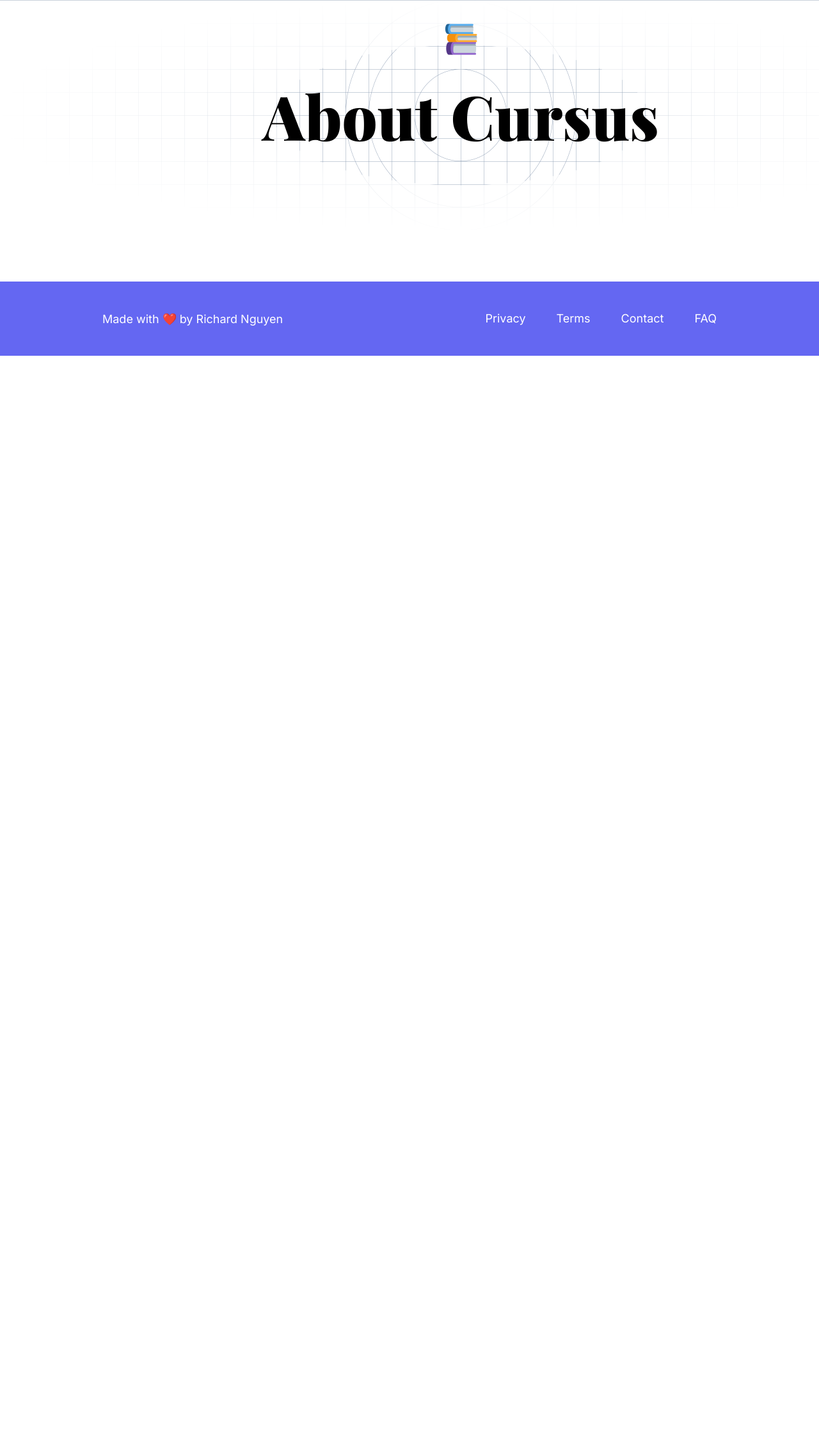
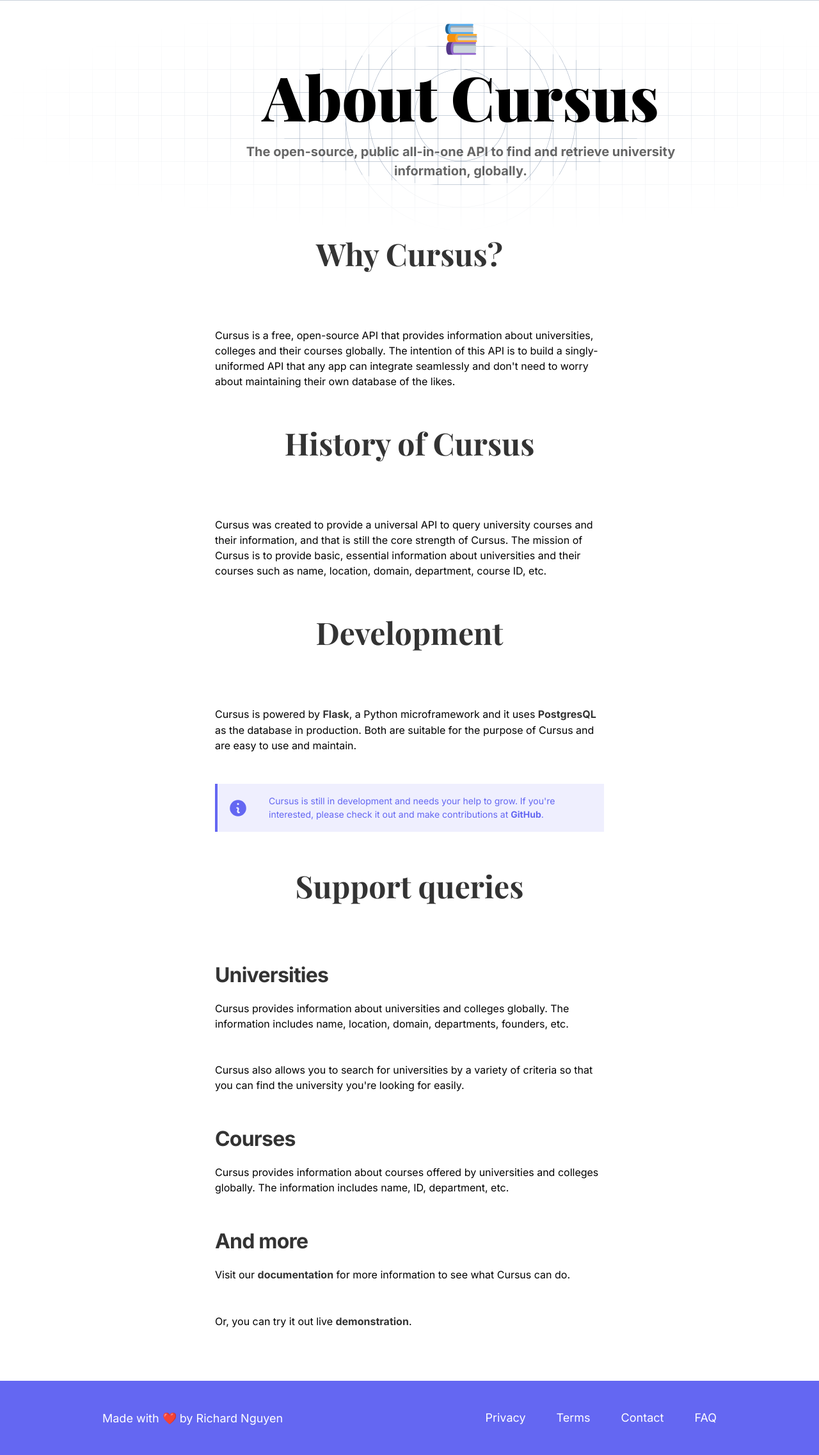
Before and after one commit to richardnguyen99/cursus-v1, a Flask app: page /about in a window 1280 px wide; the page is wider, and only the part inside the window is pictured. Shown: the part 72-2346 px from the top of that part at 64% size. Before the commit the page ends 628 px from the top of that part, so only its background shows below. Run offline with Flask 3, Linux system fonts and the light colour scheme; parts of the project's set-up code (start-up, migrations or seed data) failed here and were passed over; some web fonts are replaced.

Commit message:
feat: finish about page

```diff
--- a/cursus/static/css/_about.css
+++ b/cursus/static/css/_about.css
@@ -1,14 +1,86 @@
 .about__section {
   position: relative;
   z-index: 1;
+  overflow: visible;
+}
+
+.about__section > h1 {
+  font-family: var(--cursus-font-serif);
+  font-size: 3rem;
+  font-weight: var(--cursus-font-bold, 600);
+  color: rgb(var(--cursus-color-black) / 0.8);
+  text-align: center;
+  margin-bottom: var(--cursus-gutter-20, 5rem);
+}
+
+.about__section > h2 {
+  font-size: 2rem;
+  letter-spacing: -0.025em;
+  font-weight: var(--cursus-font-bold, 700);
+  color: rgb(var(--cursus-color-black) / 0.8);
+  margin-bottom: var(--cursus-gutter-4, 1rem);
+}
+
+.about__section > p {
+  line-height: 1.5;
+  margin-bottom: var(--cursus-gutter-12, 3rem);
+}
+
+.about__section a {
+  display: inline-block;
+  font-weight: var(--cursus-font-bold, 600);
+  color: rgb(var(--cursus-color-black) / 0.8);
+  text-decoration: none;
+  border-bottom: 1px solid transparent;
+  transition: all 0.2s ease-in-out;
+}
+
+.about__callout {
   display: flex;
-  overflow: visible;
+  align-items: center;
+  gap: 2rem;
+
+
+  padding: 1rem;
+  background-color: rgb(var(--cursus-color-primary) / 0.1);
+  border-left: 4px solid rgb(var(--cursus-color-primary) / 1);
+  color: rgb(var(--cursus-color-primary) / 1);
+  margin-bottom: var(--cursus-gutter-12, 3rem);
+}
+
+.about__callout > svg {
+  width: 2rem;
+  height: 2rem;
+  color: rgb(var(--cursus-color-primary) / 1);
+
+  flex-shrink: 0;
+}
+
+.about__callout > p {
+  margin: 0;
+  font-size: 0.875rem;
+  color: rgb(var(--cursus-color-primary) / 1);
+}
+
+.about__callout a {
+  color: rgb(var(--cursus-color-primary) / 1);
+}
+
+.about__callout a:hover {
+  color: rgb(var(--cursus-color-primary--hover) / 1);
+  border-bottom: 1px solid rgb(var(--cursus-color-primary--hover) / 1);
+}
+
+.about__section a:hover {
+  color: rgb(var(--cursus-color-primary) / 1);
+  border-bottom: 1px solid rgb(var(--cursus-color-primary) / 1);
 }
 
 .about__banner {
   display: flex;
   align-items: center;
   justify-content: center;
+  flex-direction: column;
 
   position: relative;
   background: url('/static/img/about-grid.png');
@@ -25,7 +97,7 @@
   padding-bottom: var(--cursus-gutter-20, 5rem);
 }
 
-.about__banner-text {
+.about__banner__text {
   position: relative;
   z-index: 1;
   display: flex;
@@ -39,6 +111,18 @@
   font-weight: var(--cursus-font-black, 900);
 }
 
+.about__banner__sub-text {
+  position: relative;
+  z-index: 1;
+  text-align: center;
+
+  max-width: 768px;
+
+  font-size: 20px;
+  font-weight: var(--cursus-font-bold, 600);
+  color: rgb(var(--cursus-color-black) / 0.6);
+}
+
 .about__bg-1 {
   position: absolute;
   left: auto;
--- a/cursus/templates/about.html
+++ b/cursus/templates/about.html
@@ -3,7 +3,76 @@
 <link rel="stylesheet" href="/static/css/_about.css" />
 {% endblock %} {% block main %} {{ super() }}
 <div class="about__banner">
-  <div class="about__banner-text">About Cursus</div>
+  <h1 class="about__banner__text">About Cursus</h1>
+  <h2 class="about__banner__sub-text">
+    The open-source, public all-in-one API to find and retrieve university
+    information, globally.
+  </h2>
 </div>
-<section class=""></section>
+<section class="container about__section">
+  <h1>Why Cursus?</h1>
+  <p>
+    Cursus is a free, open-source API that provides information about
+    universities, colleges and their courses globally. The intention of this API
+    is to build a singly-uniformed API that any app can integrate seamlessly and
+    don't need to worry about maintaining their own database of the likes.
+  </p>
+  <h1>History of Cursus</h1>
+  <p>
+    Cursus was created to provide a universal API to query university courses
+    and their information, and that is still the core strength of Cursus. The
+    mission of Cursus is to provide basic, essential information about
+    universities and their courses such as name, location, domain, department,
+    course ID, etc.
+  </p>
+  <h1>Development</h1>
+  <p>
+    Cursus is powered by <a href="https://flask.palletsprojects.com/">Flask</a>,
+    a Python microframework and it uses
+    <a href="https://www.postgresql.org/">PostgresQL</a> as the database in
+    production. Both are suitable for the purpose of Cursus and are easy to use
+    and maintain.
+  </p>
+  <div class="about__callout">
+    <svg
+      xmlns="http://www.w3.org/2000/svg"
+      viewBox="0 0 20 20"
+      fill="currentColor"
+      aria-hidden="true"
+    >
+      <path
+        fill-rule="evenodd"
+        d="M18 10a8 8 0 11-16 0 8 8 0 0116 0zm-7-4a1 1 0 11-2 0 1 1 0 012 0zM9 9a.75.75 0 000 1.5h.253a.25.25 0 01.244.304l-.459 2.066A1.75 1.75 0 0010.747 15H11a.75.75 0 000-1.5h-.253a.25.25 0 01-.244-.304l.459-2.066A1.75 1.75 0 009.253 9H9z"
+        clip-rule="evenodd"
+      ></path>
+    </svg>
+    <p>
+      Cursus is still in development and needs your help to grow. If you&apos;re
+      interested, please check it out and make contributions at
+      <a href="https://github.com/richardnguyen99/cursus">GitHub</a>.
+    </p>
+  </div>
+  <h1>Support queries</h1>
+  <h2>Universities</h2>
+  <p>
+    Cursus provides information about universities and colleges globally. The
+    information includes name, location, domain, departments, founders, etc.
+  </p>
+  <p>
+    Cursus also allows you to search for universities by a variety of criteria
+    so that you can find the university you&apos;re looking for easily.
+  </p>
+  <h2>Courses</h2>
+  <p>
+    Cursus provides information about courses offered by universities and
+    colleges globally. The information includes name, ID, department, etc.
+  </p>
+  <h2>And more</h2>
+  <p>
+    Visit our <a href="/docs">documentation</a> for more information to see what
+    Cursus can do.
+  </p>
+  <p>Or, you can try it out live <a href="/demo">demonstration</a>.</p>
+</section>
+
 {% endblock %}
```
